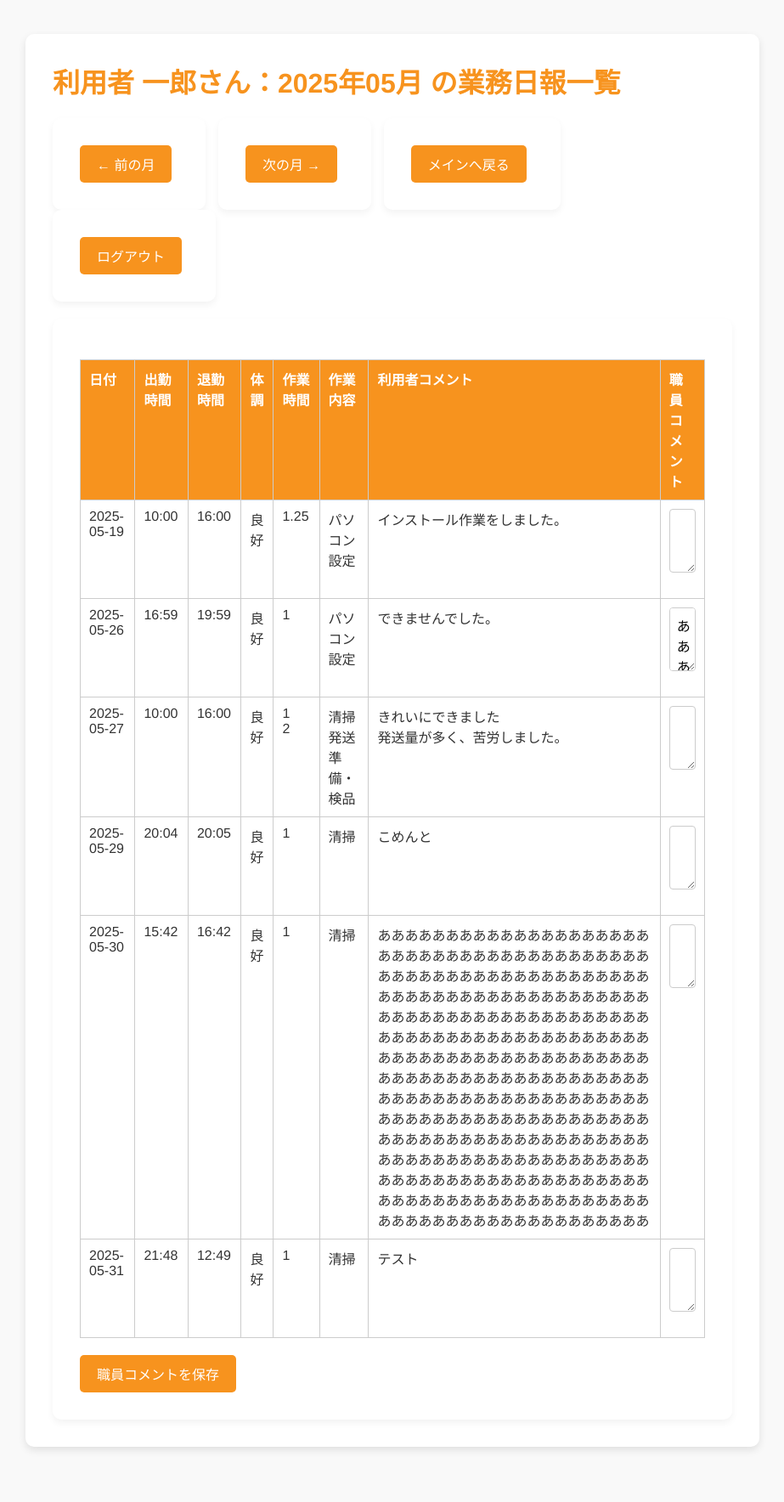
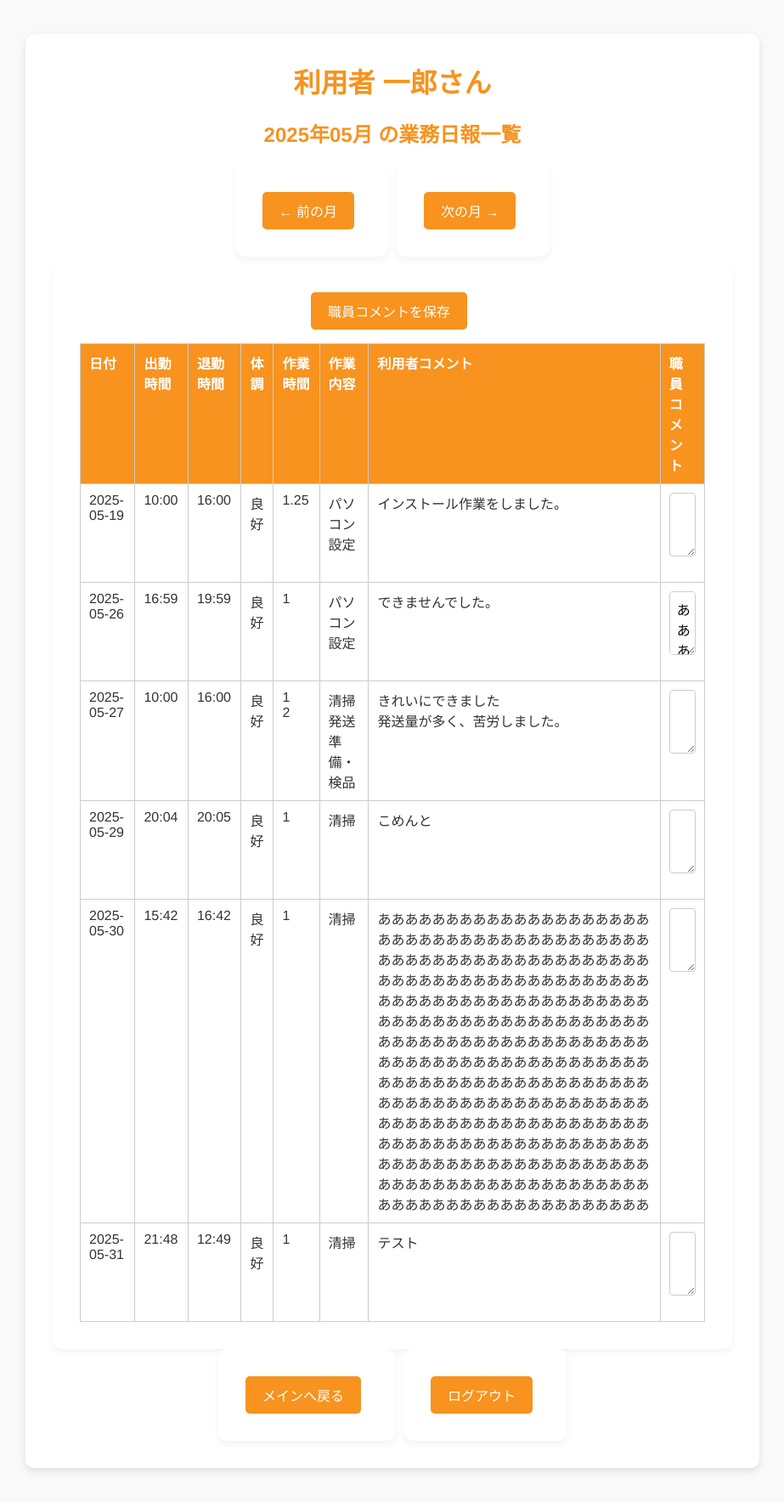
Before and after one commit to Tok8111/daily_report, a Flask app: page /report_list in a window 1280 px wide. Shown: the whole page at 85% size, without its empty margins (178-1101 px from the left). Before the commit the page ends 1707 px from the top, so only its background shows below. Run offline with Flask 3, Linux system fonts and the light colour scheme; a user stored in the database is signed in; data comes from the database, SQL or seed files in the repository; both versions use the stored data as it was after the commit.

Commit message:
5/28各画面表示内容調整

```diff
--- a/app.py
+++ b/app.py
@@ -1,12 +1,8 @@
 import sqlite3
 import calendar
 import os
-import logging
 from flask import Flask, render_template, request, redirect, url_for, session, g, flash
 from datetime import datetime, timedelta
-
-logging.basicConfig(level=logging.DEBUG)  # ログレベルをDEBUGに設定
-logger = logging.getLogger(__name__)      # ロガーを取得
 
 app = Flask(__name__)
 app.secret_key = 'your_secret_key'
@@ -172,12 +168,18 @@ def daily_report_input():
         start_time = request.form.get('start_time')
         end_time = request.form.get('end_time')
 
-        # 🔹 先に各リスト形式の値を取得
+        # 先に各リスト形式の値を取得
         task_name = request.form.getlist('work_detail[]')
         task_duration = request.form.getlist('work_time[]')
         task_note = request.form.getlist('user_comment[]')
 
-        # 🔹 代表値を使って reports テーブル用の項目を生成
+        # コメント文字数バリデーション（各コメントが300文字以内か確認）
+        for note in task_note:
+            if len(note) > 300:
+                flash('利用者コメントは300文字以内で入力してください。')
+                return redirect(url_for('daily_report_input', date=report_date))
+
+        # 代表値を使って reports テーブル用の項目を生成
         work_time = task_duration[0].strip() if task_duration and task_duration[0].strip() != "" else "0"
         work_detail = task_name[0].strip() if task_name and task_name[0].strip() != "" else "(未記入)"
 
@@ -203,7 +205,7 @@ def daily_report_input():
             ''', (user_id, report_date, condition, start_time, end_time, work_time, work_detail, created_at))
             report_id = cursor.lastrowid
 
-        # 🔹 各タスクを report_tasks に登録
+        # 各タスクを report_tasks に登録
         for index, (name, duration, note) in enumerate(zip(task_name, task_duration, task_note), start=1):
             if name.strip() == "":
                 continue
--- a/static/style.css
+++ b/static/style.css
@@ -19,6 +19,7 @@ h1, h2, h3, h4 {
   padding: 2rem;
   border-radius: 10px;
   box-shadow: 0 4px 10px rgba(0,0,0,0.1);
+  text-align:center;
 }
 
 /* ===== フォーム ===== */
@@ -344,12 +345,14 @@ form > label, form > textarea {
 
 /* ナビゲーションボタンの整列 */
 .nav-buttons {
-    margin-bottom: 20px;
+    display: flex;
+    justify-content: center;
+    gap: 10px;
+    flex-wrap: wrap;
 }
-
 .nav-buttons form {
     display: inline-block;
-    margin-right: 10px;
+    margin: 0;
 }
 
 /* 日報テーブル */
@@ -379,7 +382,11 @@ form > label, form > textarea {
 
 /* 保存ボタン調整 */
 .save-button {
-    margin-top: 20px;
+    background-color: orange;
+    color: white;
+    border: none;
+    padding: 0.5rem 1rem;
+    font-weight: bold;
 }
 
 /* ===== レスポンシブ対応 ===== */
--- a/templates/report_list.html
+++ b/templates/report_list.html
@@ -7,7 +7,8 @@
 </head>
 <body>
     <div class="container">
-        <h1>{{ name }}さん：{{ display_month }} の業務日報一覧</h1>
+        <h1>{{ name }}さん</h1>
+        <h2>{{ display_month }} の業務日報一覧</h2>
 
         <!-- フラッシュメッセージ表示 -->
         {% with messages = get_flashed_messages() %}
@@ -37,22 +38,14 @@
                 <button type="submit">次の月 &#8594;</button>
             </form>
 
-            <!-- メインへ戻るボタン -->
-            <form method="get" action="{{ url_for('main') }}">
-                <button type="submit">メインへ戻る</button>
-            </form>
-
-            <!-- ログアウトボタン -->
-            <form method="get" action="{{ url_for('logout') }}">
-                <button type="submit">ログアウト</button>
-            </form>
-        </div>
-
+            <!-- 職員コメントを保存ボタン -->
             <form method="post" action="{{ url_for('update_staff_comments') }}">
                 <input type="hidden" name="report_ids" value="{{ reports | map(attribute='report_id') | join(',') }}">
                 <input type="hidden" name="user_id" value="{{ user_id }}">
                 <input type="hidden" name="year" value="{{ year }}">
                 <input type="hidden" name="month" value="{{ month }}">
+
+                <button type="submit">職員コメントを保存</button>
 
                 <table class="report-table">
                     <thead>
@@ -85,8 +78,21 @@
                     </tbody>
                 </table>
 
-            <button type="submit" class="save-button">職員コメントを保存</button>
             </form>
+        </div>
+
+        <div class="nav-buttons">
+            <!-- メインへ戻るボタン -->
+            <form method="get" action="{{ url_for('main') }}">
+                <button type="submit">メインへ戻る</button>
+            </form>
+
+            <!-- ログアウトボタン -->
+            <form method="get" action="{{ url_for('logout') }}">
+                <button type="submit">ログアウト</button>
+            </form>
+        </div>
+
     </div>
 </body>
 </html>
```
Also changed, not shown: templates/daily_report_input.html (+7 -7 lines), your_database.db. Lines whose indentation alone changed are shown as unchanged.
